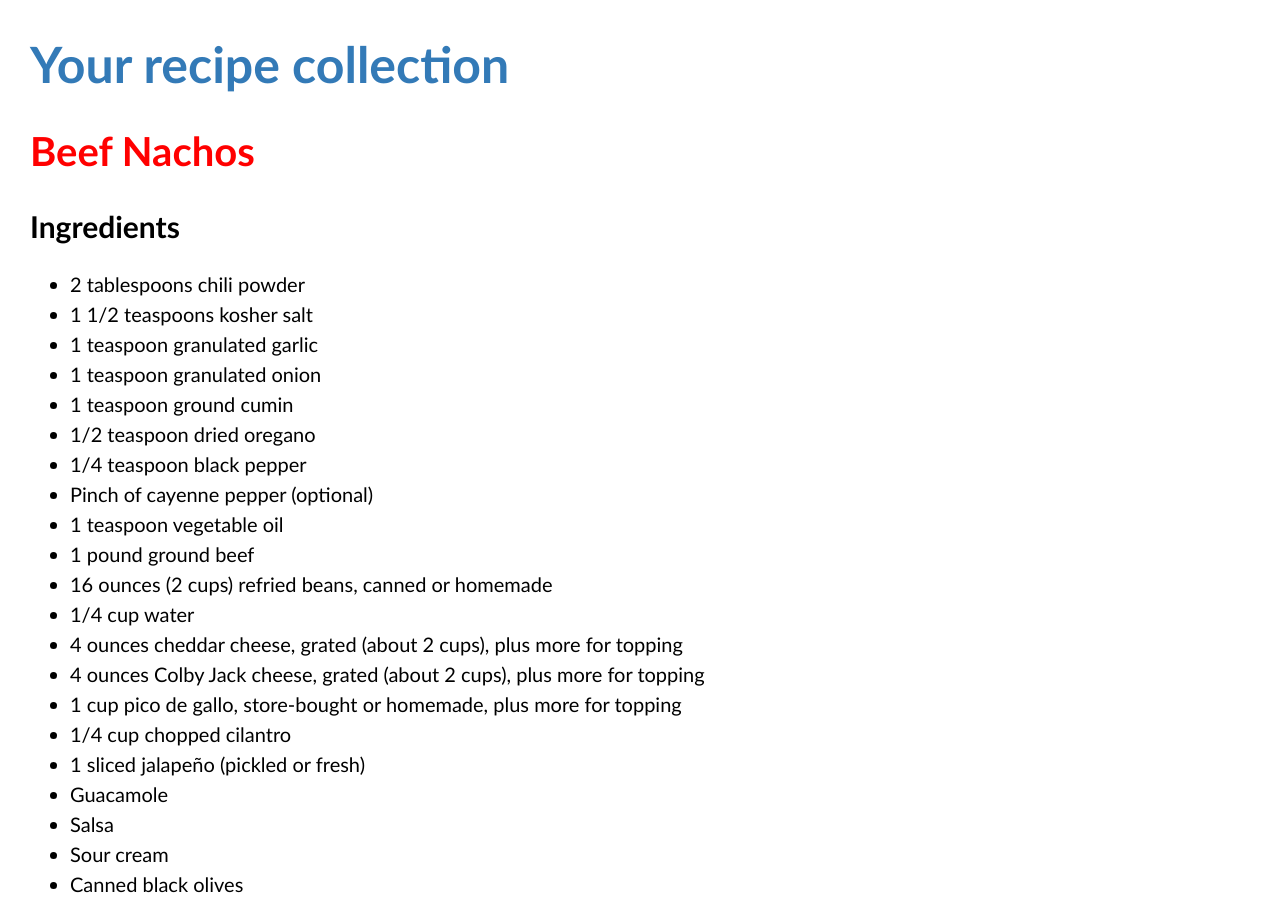
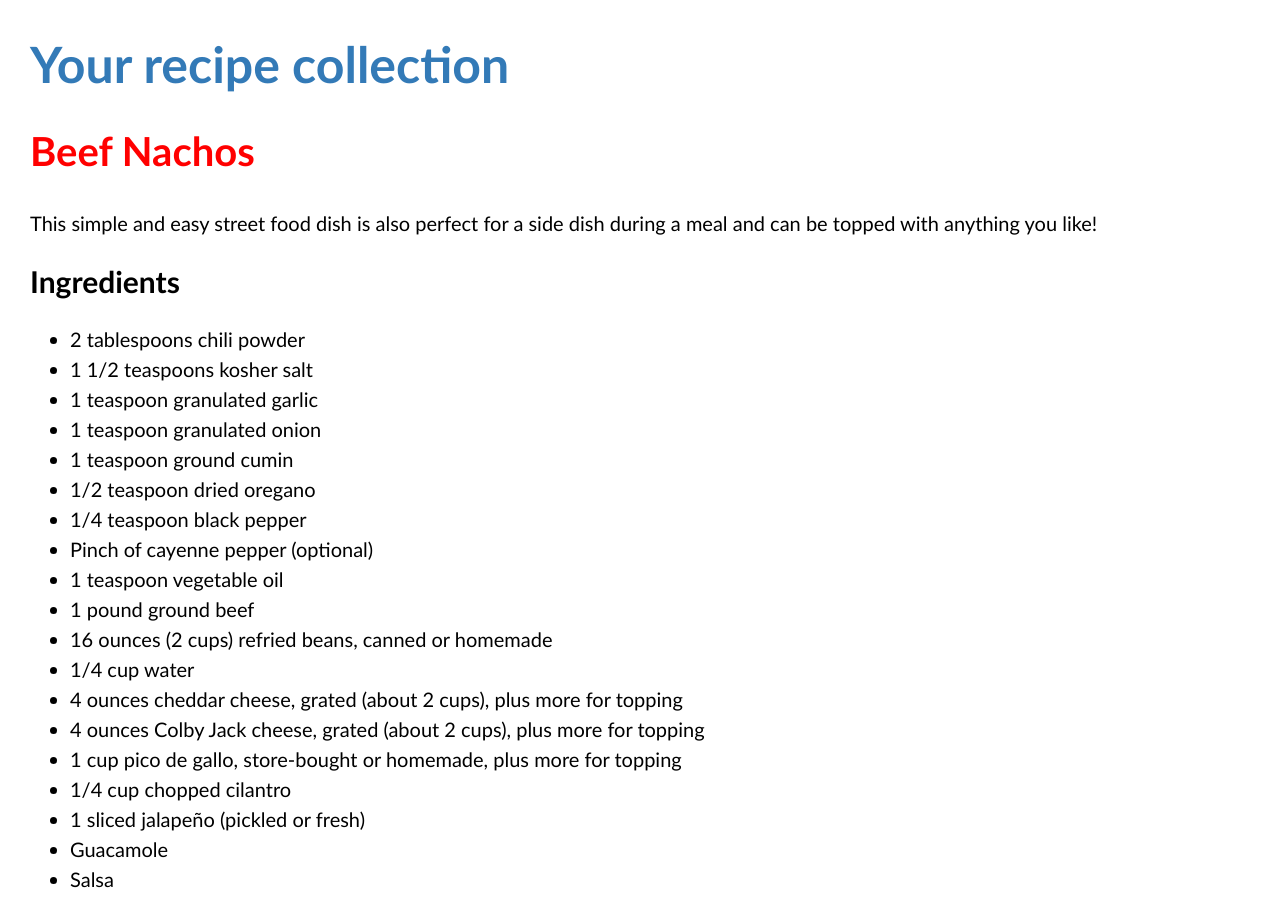
Before and after one commit to amycreates/amycreates.github.io, a Jekyll site: the page built from _recipes/nachos.markdown, in a window 1280 px wide and 900 px high. Built offline with Jekyll 4.4.1, drawn with Linux system fonts in a browser that asks for light colours.

Commit message:
Added recipe description

```diff
--- a/_recipes/nachos.markdown
+++ b/_recipes/nachos.markdown
@@ -12,7 +12,7 @@ tags:
 ---
 
 # Beef Nachos
-
+This simple and easy street food dish is also perfect for a side dish during a meal and can be topped with anything you like!
 
 
 <!--more-->
```
